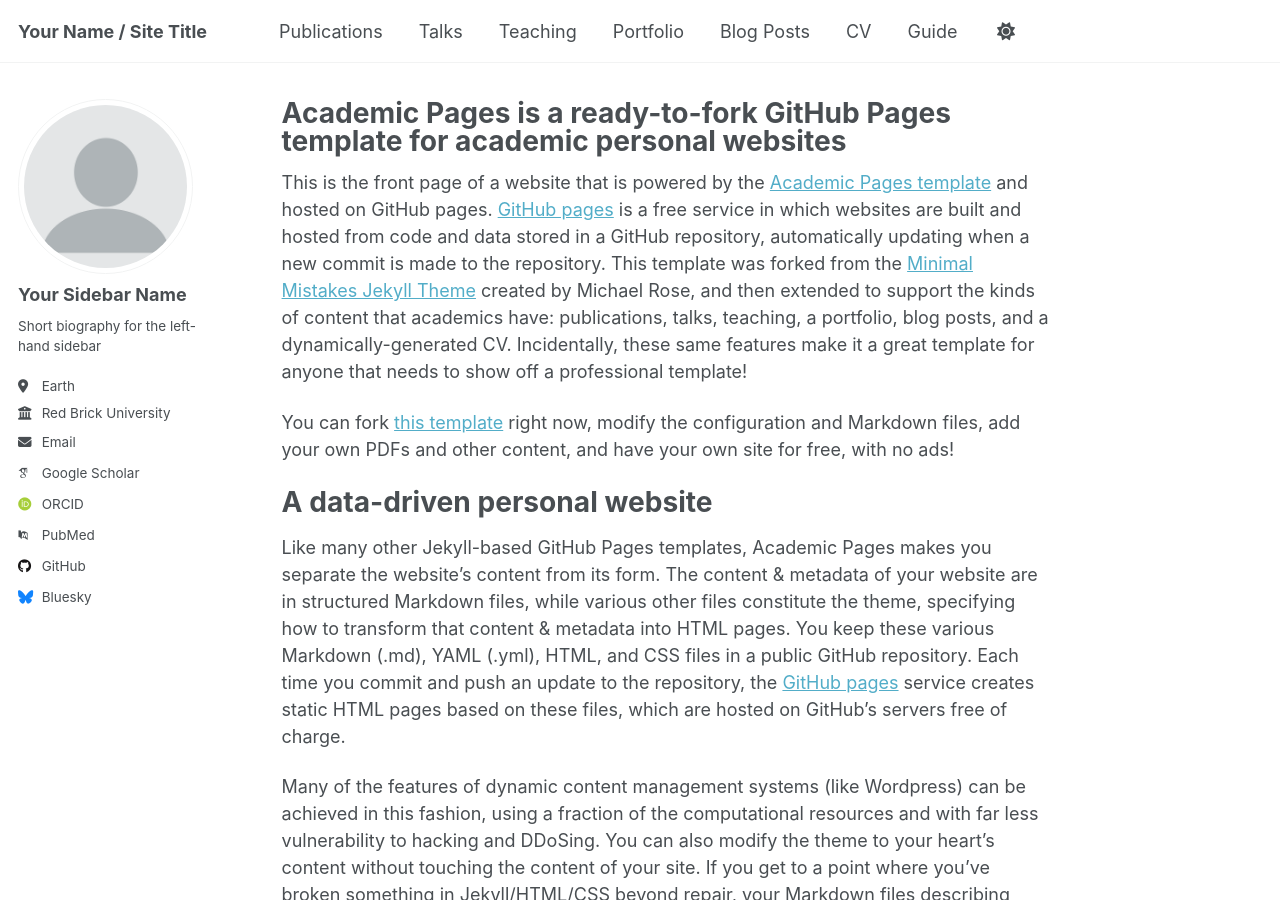
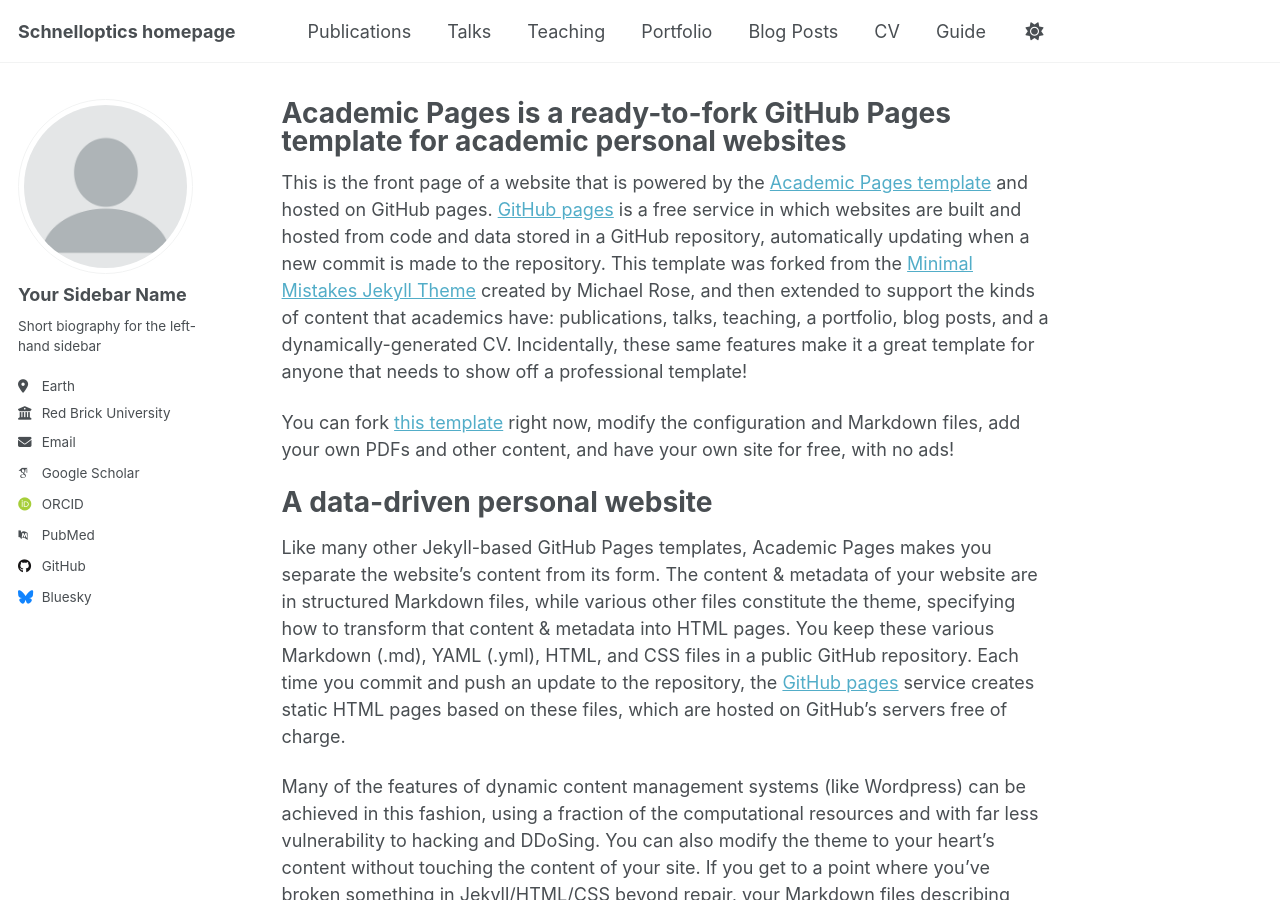
Before and after one commit to schnelloptics/schnelloptics.github.io, a Jekyll site: the page built from _pages/about.md, in a window 1280 px wide and 900 px high. Built offline with Jekyll 4.4.1, drawn with Linux system fonts in a browser that asks for light colours; some web fonts are replaced; a script that is not in the unit is left out.

Commit message:
Update _config.yml

```diff
--- a/_config.yml
+++ b/_config.yml
@@ -9,7 +9,7 @@
 # Basic Site Settings
 locale                   : "en-US"
 site_theme               : "default" # Currently available options are "default", "air"
-title                    : "Your Name / Site Title"
+title                    : "Schnelloptics homepage"
 title_separator          : "-"
 name                     : &name "Your Name"
 description              : &description "Your Name's academic portfolio"   # Update this with a general description of your site, this is the default if not overridden by a page
```
